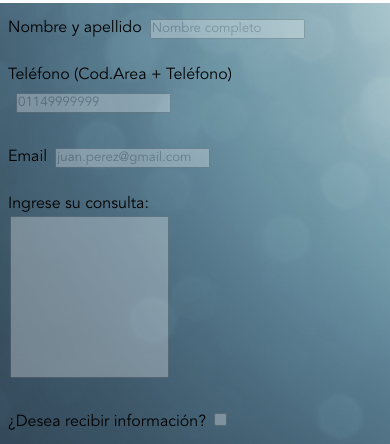
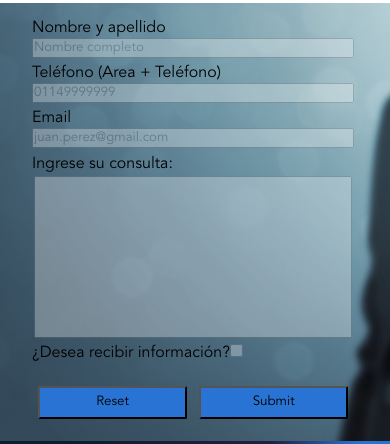
Before and after one commit to martinToranzo/desarrolloWebRC, a website: page pages/contacto.html in a window 390 px wide. Shown: the part 217-661 px from the top of the page. Drawn offline with Linux system fonts and the light colour scheme.

Commit message:
Mejoras en Contacto.html

```diff
--- a/pages/contacto.html
+++ b/pages/contacto.html
@@ -36,29 +36,30 @@
             <h1>Contacto</h1>
         </section>
         <!-- Contenido principal -->
-        <section class="seccionContacto">
-            <form action="#" method="get">
 
-                <label for="nombre">Nombre y apellido<input type="text" placeholder="Nombre completo" name="nombre"
-                        class="inputTexto"></label>
-                <br><br>
-                <label for="telefono">Teléfono (Cod.Area + Teléfono)</label><input type="text" name="telefono"
+        <form action="#" method="get" class="seccionContacto">
+            <div class="camposContacto">
+                <label for="nombre">Nombre y apellido</label><input type="text" placeholder="Nombre completo"
+                    name="nombre" class="inputTexto">
+
+                <label for="telefono">Teléfono (Area + Teléfono)</label><input type="text" name="telefono"
                     placeholder="01149999999" class="inputTexto">
-                <br><br>
+
                 <label for="email">Email</label><input type="email" placeholder="juan.perez@gmail.com" name="email"
                     class="inputTexto">
-                <br><br>
-                <label for="consulta">Ingrese su consulta:</label><br>
+
+                <label for="consulta">Ingrese su consulta:</label>
                 <textarea name="consulta" id="" cols="20" rows="10" class="inputTexto"></textarea>
-                <br><br>
+
                 <label>¿Desea recibir información?<input type="checkbox" name="recibirInformacion"
                         class="inputTexto"></label>
-                <br><br>
+            </div>
+            <div class="botonesContacto">
                 <input type="reset" class="boton">
                 <input type="submit" class="boton">
+            </div>
+        </form>
 
-            </form>
-        </section>
         <!-- Pie de pagina -->
         <footer class="footer">
             <a href="https://www.facebook.com/" target="_blank"><i class=" fab fa-facebook"></i></a>
--- a/secciones/_contacto.scss
+++ b/secciones/_contacto.scss
@@ -11,48 +11,69 @@
     "titulo titulo  "
     "seccionContacto  seccionContacto "
     "footer footer ";
-  grid-template-rows: 2 auto;
   width: 100%;
   height: 100%;
 
   .seccionContacto {
     grid-area: seccionContacto;
-    form {
-      padding: 1rem;
     background-image: url("../img/Contacto.jpg");
     background-size: cover;
-      padding: 0.5rem;
-    }
-    input {
-      margin: 0.5rem;
-    }
+    padding-left: 2rem;
+    .camposContacto {
+      display: flex;
+      flex-direction: column;
+      padding-top: 1rem;
+      width: 50%;
       .inputTexto {
         @extend %opacityInput;
+        margin-bottom: 0.4rem;
         &:focus {
           background-color: $color_azul_oscuro;
           color: white;
           transform: scale(1.05);
           transition: all 1s;
+          //width: 100%;
         }
       }
-
       textArea {
         margin: 2px;
         @extend %opacityInput;
         resize: none;
       }
+    }
+    .botonesContacto {
+      display: flex;
+      justify-content: center;
+      width: 50%;
+      margin-top: 1rem;
+      margin-bottom: 1rem;
       .boton {
         @include estiloBoton($color_azul_claro);
       }
     }
   }
+}
 
 @media (max-width: 425px) {
-  .formContacto {
-    background-color: transparent;
+  .grillaContacto {
+    grid-template-columns: 1fr;
+    grid-template-areas:
+      "nav  "
+      "titulo   "
+      "seccionContacto   "
+      "footer  ";
+
+    .seccionContacto {
+      .camposContacto {
+        width: 90%;
+      }
+      .botonesContacto {
+        width: 90%;
+      }
     }
     .boton {
       padding: 0.5rem;
       background-color: $color_azul_claro;
     }
   }
+}
--- a/secciones/_testimonios.scss
+++ b/secciones/_testimonios.scss
@@ -11,7 +11,6 @@
     "titulo titulo  "
     "seccionTestimonios  seccionTestimonios "
     "footer footer ";
-  grid-template-rows: 2 auto;
   width: 100%;
   height: 100%;
 
--- a/variables/_mixins.scss
+++ b/variables/_mixins.scss
@@ -1,4 +1,5 @@
 @mixin estiloBoton($colorBoton) {
+  margin: 0.4rem;
   padding: 0.4rem;
   width: 10rem;
   background-color: $colorBoton;
```
Also changed, not shown: pages/propiedades.html (+1 -0 lines), pages/testimonios.html (+1 -0 lines), css/style.css, 2 other files. Lines whose indentation alone changed are shown as unchanged.
